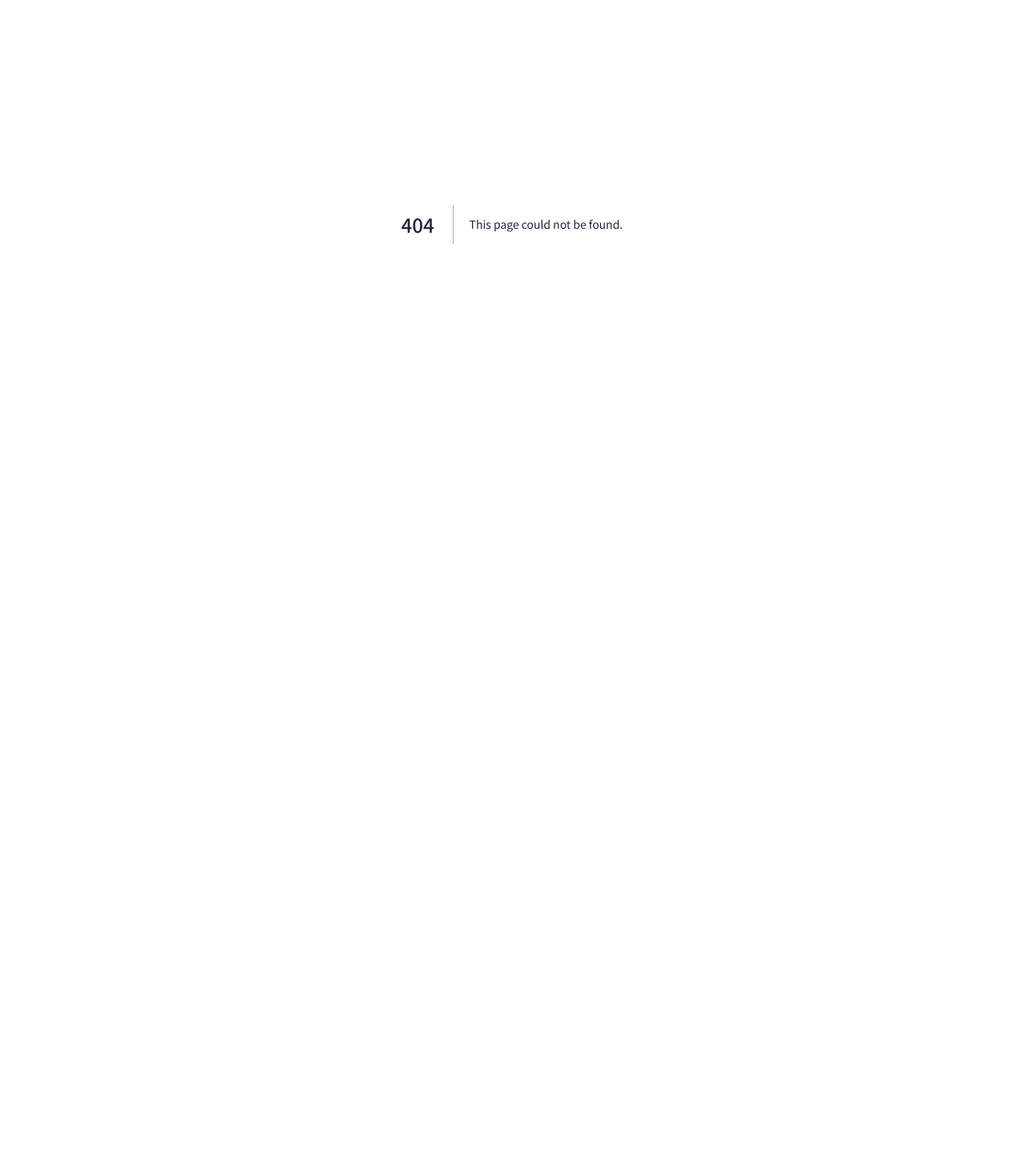
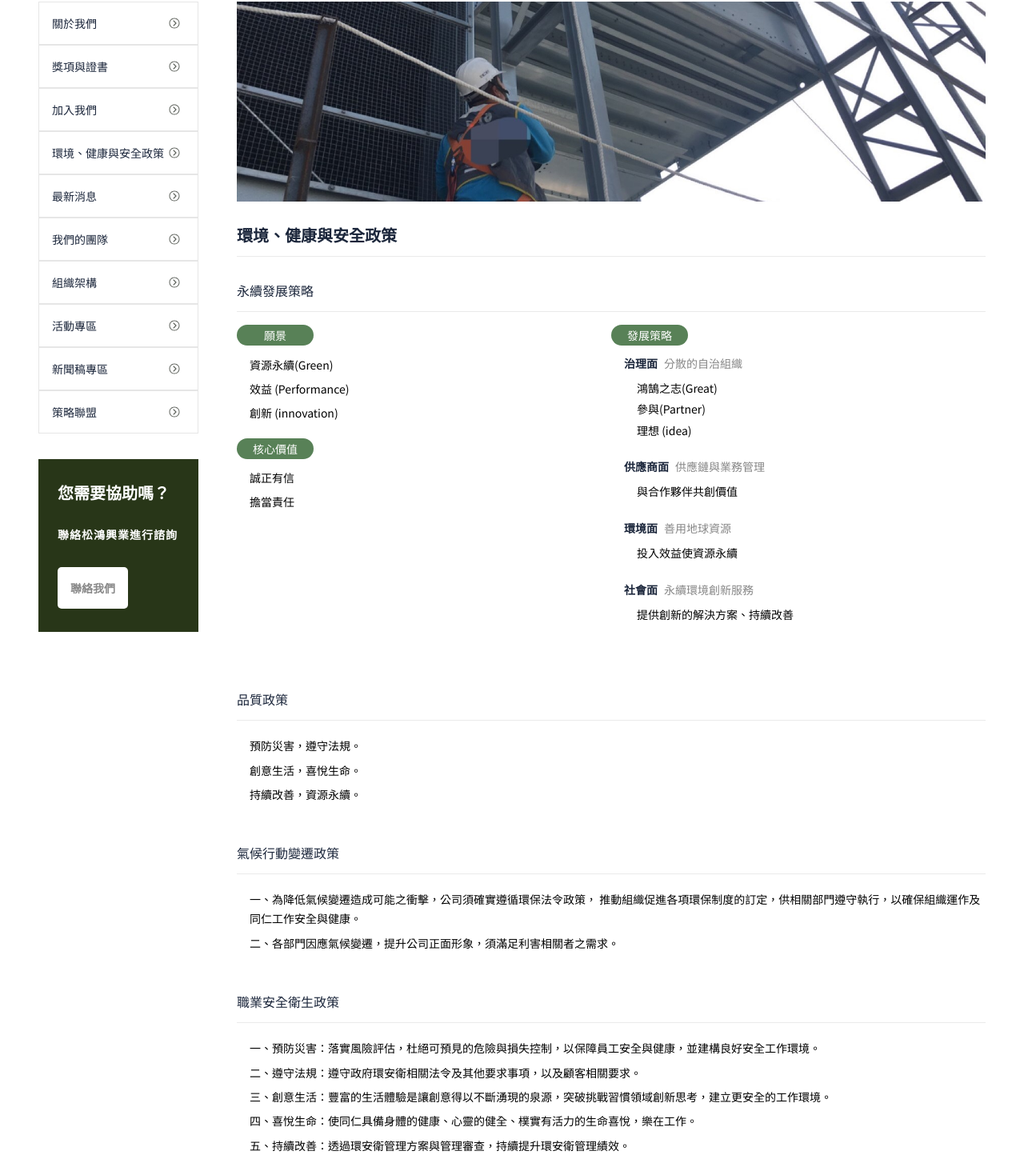
Before and after one commit to Hsiao-Ch/gpi-web-fronted, a Next.js app: page /profilo/environment in a window 1280 px wide. Before the commit this address had no page. Shown: the part 120-1574 px from the top of the page at 80% size. Before the commit the page ends 800 px from the top, so only its background shows below. Built offline with nearby package versions, Linux system fonts and the light colour scheme.

Commit message:
新增 - enviroment

```diff
--- /dev/null
+++ b/pages/profilo/environment.tsx
@@ -0,0 +1,124 @@
+import Image from "next/image";
+import { IoIosArrowRoundForward } from "react-icons/io";
+import { MdLabelImportantOutline } from "react-icons/md";
+
+import Layout from "@/components/layout/Layout";
+import Sidebar from "@/components/layout/Sidebar";
+import styles from "@/styles/pages/environment.module.scss";
+import pic from "@/public/award/pic.jpg";
+
+export default function Environment() {
+  return (
+    <Layout>
+      <div className={styles.container}>
+        <Sidebar />
+        <section className={styles.section}>
+          <div className={styles.imgWrap}>
+            <Image src={pic} alt={""} />
+          </div>
+          <h1 className={styles.title}>環境、健康與安全政策</h1>
+          <div className={styles.wrap}>
+            <h2>永續發展策略</h2>
+            <div className={styles.items}>
+              <div>
+                <p className={styles.subTitle}>願景</p>
+                <ul>
+                  <li>資源永續(Green)</li>
+                  <li>效益 (Performance)</li>
+                  <li>創新 (innovation)</li>
+                </ul>
+                <p className={styles.subTitle}>核心價值</p>
+                <ul>
+                  <li>誠正有信</li>
+                  <li>擔當責任</li>
+                </ul>
+              </div>
+              <div className={styles.item}>
+                <p className={styles.subTitle}>發展策略</p>
+                <ul>
+                  <li>
+                    <p>
+                      <span>治理面</span>分散的自治組織
+                    </p>
+                    <ul>
+                      <li>鴻鵠之志(Great)</li>
+                      <li>參與(Partner)</li>
+                      <li>理想 (idea)</li>
+                    </ul>
+                  </li>
+                  <li>
+                    <p>
+                      <span>供應商面</span>供應鏈與業務管理
+                    </p>
+                    <ul>
+                      <li>與合作夥伴共創價值</li>
+                    </ul>
+                  </li>
+                  <li>
+                    <p>
+                      <span>環境面</span>善用地球資源
+                    </p>
+                    <ul>
+                      <li>投入效益使資源永續</li>
+                    </ul>
+                  </li>
+                  <li>
+                    <p>
+                      <span>社會面</span>永續環境創新服務
+                    </p>
+                    <ul>
+                      <li>提供創新的解決方案、持續改善</li>
+                    </ul>
+                  </li>
+                </ul>
+              </div>
+            </div>
+          </div>
+          <div className={styles.wrap}>
+            <h2>品質政策</h2>
+            <ul className={styles.climateWrap}>
+              <li>預防災害，遵守法規。</li>
+              <li>創意生活，喜悅生命。</li>
+              <li>持續改善，資源永續。</li>
+            </ul>
+          </div>
+          <div className={styles.wrap}>
+            <h2>氣候行動變遷政策</h2>
+            <ul className={styles.climateWrap}>
+              <li>
+                一、為降低氣候變遷造成可能之衝擊，公司須確實遵循環保法令政策，
+                推動組織促進各項環保制度的訂定，供相關部門遵守執行，以確保組織運作及同仁工作安全與健康。
+              </li>
+              <li>
+                二、各部門因應氣候變遷，提升公司正面形象，須滿足利害相關者之需求。
+              </li>
+            </ul>
+          </div>
+          <div className={styles.wrap}>
+            <h2>職業安全衛生政策</h2>
+            <ul>
+              <li>
+                一、預防災害：落實風險評估，杜絕可預見的危險與損失控制，以保障員工安全與健康，並建構良好安全工作環境。
+              </li>
+              <li>
+                二、遵守法規：遵守政府環安衛相關法令及其他要求事項，以及顧客相關要求。
+              </li>
+              <li>
+                三、創意生活：豐富的生活體驗是讓創意得以不斷湧現的泉源，突破挑戰習慣領域創新思考，建立更安全的工作環境。
+              </li>
+              <li>
+                四、喜悅生命：使同仁具備身體的健康、心靈的健全、樸實有活力的生命喜悅，樂在工作。
+              </li>
+              <li>
+                五、持續改善：透過環安衛管理方案與管理審查，持續提升環安衛管理績效。
+              </li>
+              <li>
+                六、資源永續：透過環安衛管理，善盡企業社會責任，提供人、事、物的資源永續環境。
+              </li>
+            </ul>
+          </div>
+        </section>
+      </div>
+    </Layout>
+  );
+}
--- /dev/null
+++ b/styles/pages/environment.module.scss
@@ -0,0 +1,129 @@
+@import "@/styles/base/mixin";
+@import "@/styles/base/variables";
+
+.container {
+  padding: 2rem 3rem;
+  display: grid;
+  grid-template-columns: 200px 1fr;
+  gap: 3rem;
+
+  @include Small {
+    display: flex;
+    flex-direction: column-reverse;
+    padding: 2rem 1rem;
+  }
+
+  .section {
+    width: 100%;
+    overflow: hidden;
+
+    .imgWrap {
+      height: 250px;
+      overflow: hidden;
+      display: flex;
+      align-items: center;
+      justify-content: center;
+
+      @include Medium {
+        height: 220px;
+      }
+
+      @include Small {
+        height: 150px;
+      }
+
+      img {
+        height: auto;
+        width: 100%;
+      }
+    }
+
+    .title {
+      margin: 2rem 0 1rem;
+      padding-bottom: 1rem;
+      font-weight: 700;
+      font-size: 20px;
+      border-bottom: 1px solid #eaeaea;
+    }
+
+    .intro {
+      line-height: 25px;
+      width: 70%;
+      text-align: justify;
+
+      @include Medium {
+        width: 100%;
+      }
+    }
+
+    .wrap {
+      margin: 2rem 0 3rem;
+
+      @include X-Small {
+        margin: 1rem 0;
+      }
+
+      h2 {
+        font-weight: 500;
+        padding-bottom: 1rem;
+        margin-bottom: 1rem;
+        border-bottom: 1px solid #eaeaea;
+      }
+
+      .subTitle {
+        font-weight: 500;
+        margin-bottom: 0.5rem;
+        color: #fff;
+        width: 80px;
+        text-align: center;
+        padding: 0.2rem 0.5rem;
+        background-color: $main-green;
+        border-radius: 20px;
+        margin-right: 0.3rem;
+      }
+
+      .items {
+        display: grid;
+        grid-template-columns: 1fr 1fr;
+
+        @include X-Small {
+          grid-template-columns: 1fr;
+        }
+      }
+
+      ul {
+        li {
+          font-size: 14px;
+          padding: 0.2rem 0;
+          margin-left: 1rem;
+          line-height: 24px;
+
+          p {
+            margin-bottom: 0.5rem;
+            color: #878787;
+
+            span {
+              color: $font-color;
+              margin-right: 0.5rem;
+              font-weight: 700;
+            }
+          }
+
+          ul {
+            margin-bottom: 1rem;
+
+            @include X-Small {
+              margin-bottom: 0;
+            }
+
+            li {
+              line-height: normal;
+            }
+          }
+        }
+
+        margin-bottom: 1rem;
+      }
+    }
+  }
+}
```
